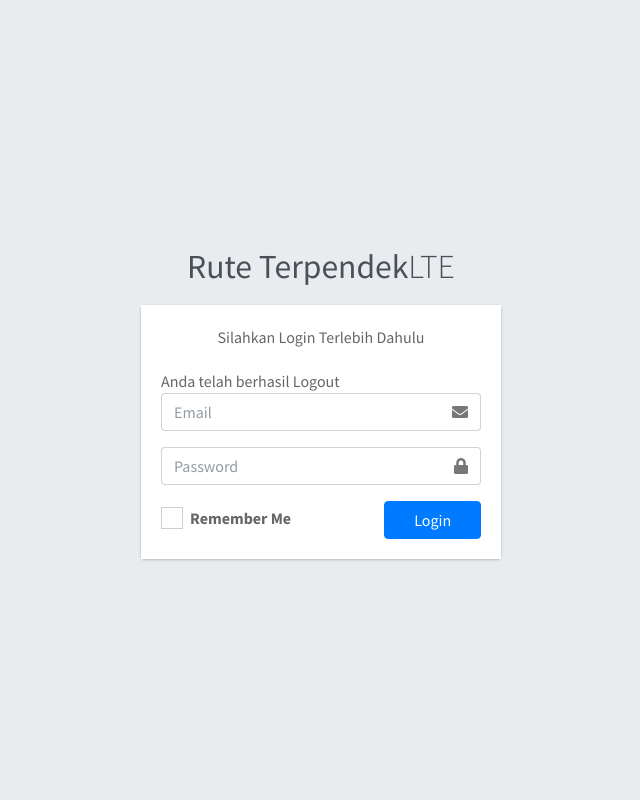
After one commit to ekaru04/ruteterpendek, a PHP site: page /?pesan=logout in a window 1280 px wide. The commit adds this page. Shown: the whole page, without its empty margins (319-959 px from the left). Run offline with PHP 8.4, Linux system fonts and the light colour scheme; some libraries are stand-ins or nearby versions.

Commit message:
login & logout

```diff
--- /dev/null
+++ b/index.php
@@ -0,0 +1,104 @@
+
+<!DOCTYPE html>
+<html>
+<head>
+  <meta charset="utf-8">
+  <meta http-equiv="X-UA-Compatible" content="IE=edge">
+  <title>AdminLTE 3 | Log in</title>
+  <!-- Tell the browser to be responsive to screen width -->
+  <meta name="viewport" content="width=device-width, initial-scale=1">
+
+  <!-- Font Awesome -->
+  <link rel="stylesheet" href="../../plugins/fontawesome-free/css/all.min.css">
+  <!-- Ionicons -->
+  <link rel="stylesheet" href="https://code.ionicframework.com/ionicons/2.0.1/css/ionicons.min.css">
+  <!-- icheck bootstrap -->
+  <link rel="stylesheet" href="./plugins/icheck-bootstrap/icheck-bootstrap.min.css">
+  <!-- Theme style -->
+  <link rel="stylesheet" href="./dist/css/adminlte.min.css">
+  <!-- Google Font: Source Sans Pro -->
+  <link href="https://fonts.googleapis.com/css?family=Source+Sans+Pro:300,400,400i,700" rel="stylesheet">
+</head>
+<body class="hold-transition login-page">
+<div class="login-box">
+  <div class="login-logo">
+    <a href="./index2.html"><b>Rute Terpendek</b>LTE</a>
+  </div>
+  <!-- /.login-logo -->
+  <div class="card">
+    <div class="card-body login-card-body">
+      <p class="login-box-msg">Silahkan Login Terlebih Dahulu</p>
+
+<?php
+
+
+  if (isset($_GET['pesan'])){
+    if ($_GET['pesan'] == "gagal"){
+    echo "Login gagal Username dan Password salah";
+    }
+    else if($_GET['pesan'] == "logout"){
+    echo "Anda telah berhasil Logout";
+    }
+    else if($_GET['pesan'] == "belum_login"){
+    echo "Silahkan Login Terlebih Dahulu";
+  }
+  }
+
+?>
+
+
+
+
+      <form action="login.php" method="post">
+        <div class="input-group mb-3">
+          <input type="text" name ="username" class="form-control" placeholder="Email">
+          <div class="input-group-append">
+            <div class="input-group-text">
+              <span class="fas fa-envelope"></span>
+            </div>
+          </div>
+        </div>
+        <div class="input-group mb-3">
+          <input type="password" name="password" class="form-control" placeholder="Password">
+          <div class="input-group-append">
+            <div class="input-group-text">
+              <span class="fas fa-lock"></span>
+            </div>
+          </div>
+        </div>
+        <div class="row">
+          <div class="col-8">
+            <div class="icheck-primary">
+              <input type="checkbox" id="remember">
+              <label for="remember">
+                Remember Me
+              </label>
+            </div>
+          </div>
+          <!-- /.col -->
+          <div class="col-4">
+            <button type="submit" class="btn btn-primary btn-block">Login</button>
+          </div>
+          <!-- /.col -->
+        </div>
+      </form>
+
+
+      <!-- /.social-auth-links -->
+
+
+    </div>
+    <!-- /.login-card-body -->
+  </div>
+</div>
+<!-- /.login-box -->
+
+<!-- jQuery -->
+<script src="./plugins/jquery/jquery.min.js"></script>
+<!-- Bootstrap 4 -->
+<script src="./plugins/bootstrap/js/bootstrap.bundle.min.js"></script>
+<!-- AdminLTE App -->
+<script src="./dist/js/adminlte.min.js"></script>
+
+</body>
+</html>
--- /dev/null
+++ b/logout.php
@@ -0,0 +1,6 @@
+<?php
+	session_start();
+	session_destroy();
+	header("location:./?pesan=logout")
+
+?>
--- a/tambahjarak.php
+++ b/tambahjarak.php
@@ -3,7 +3,7 @@
 <head>
   <meta charset="utf-8">
   <meta http-equiv="X-UA-Compatible" content="IE=edge">
-  <title>Rute Terpendek Greedy</title>
+  <title>Rute Terpendek Kabupaten Bondowoso</title>
   <!-- Tell the browser to be responsive to screen width -->
   <meta name="viewport" content="width=device-width, initial-scale=1">
   <!-- Font Awesome -->
@@ -59,7 +59,7 @@
           <img src="dist/img/user2-160x160.jpg" class="img-circle elevation-2" alt="User Image">
         </div>
         <div class="info">
-          <a href="#" class="d-block">TES</a>
+          <a href="#" class="d-block">Welcome admin</a>
         </div>
       </div>
 
@@ -92,7 +92,7 @@
               <li class="nav-item">
                 <a href="#" class="nav-link">
                   <i class="far fa-circle nav-icon"></i>
-                  <p>Keluar</p>
+                  <p>Logout</p>
                 </a>
               </li>
             </ul>
```
Also changed, not shown: connection.php (+10 -6 lines), kelolaKec.php (+14 -24 lines), login.php (+25 -62 lines).
